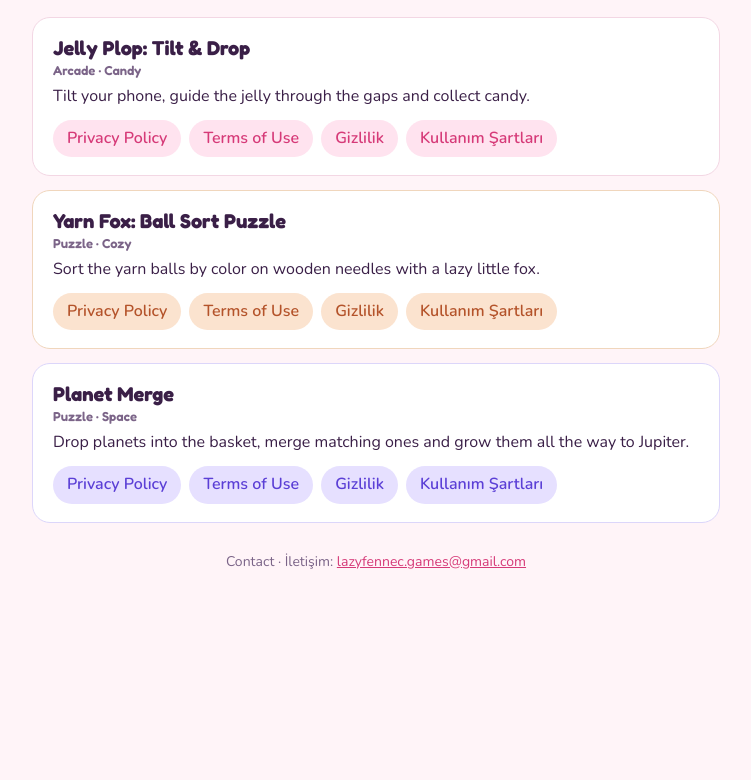
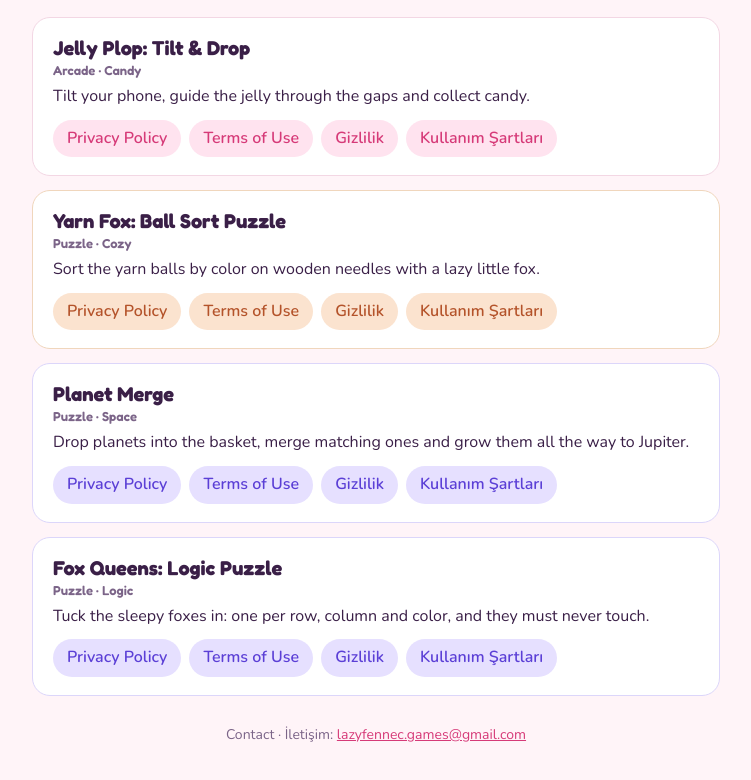
Before and after one commit to lazyfennecgames/lazyfennecgames.github.io, a plain HTML site: page index.html in a window 1280 px wide. Shown: the part 150-930 px from the top of the page, without its empty margins (264-1015 px from the left). Before the commit the page ends 800 px from the top, so only its background shows below. Drawn offline with nearby package versions, Linux system fonts and the light colour scheme.

Commit message:
Add new game cards and links in index.html

```diff
--- a/index.html
+++ b/index.html
@@ -45,5 +45,7 @@ body.space .wrap{background:radial-gradient(circle at 85% 0,rgba(164,140,255,.18
 <div class="card yarn"><b>Yarn Fox: Ball Sort Puzzle</b><span class="tag">Puzzle · Cozy</span>Sort the yarn balls by color on wooden needles with a lazy little fox.
 <div class="links"><a href="yarnfox/privacy.html">Privacy Policy</a><a href="yarnfox/terms.html">Terms of Use</a><a href="yarnfox/privacy.html?lang=tr">Gizlilik</a><a href="yarnfox/terms.html?lang=tr">Kullanım Şartları</a></div></div>
 <div class="card space"><b>Planet Merge</b><span class="tag">Puzzle · Space</span>Drop planets into the basket, merge matching ones and grow them all the way to Jupiter.
-<div class="links"><a href="planetmerge/privacy.html">Privacy Policy</a><a href="planetmerge/terms.html">Terms of Use</a><a href="planetmerge/privacy.html?lang=tr">Gizlilik</a><a href="planetmerge/terms.html?lang=tr">Kullanım Şartları</a></div></div></div>
+<div class="links"><a href="planetmerge/privacy.html">Privacy Policy</a><a href="planetmerge/terms.html">Terms of Use</a><a href="planetmerge/privacy.html?lang=tr">Gizlilik</a><a href="planetmerge/terms.html?lang=tr">Kullanım Şartları</a></div></div>
+<div class="card space"><b>Fox Queens: Logic Puzzle</b><span class="tag">Puzzle · Logic</span>Tuck the sleepy foxes in: one per row, column and color, and they must never touch.
+<div class="links"><a href="foxqueens/privacy.html">Privacy Policy</a><a href="foxqueens/terms.html">Terms of Use</a><a href="foxqueens/privacy.html?lang=tr">Gizlilik</a><a href="foxqueens/terms.html?lang=tr">Kullanım Şartları</a></div></div></div>
 <footer>Contact · İletişim: <a href="mailto:lazyfennec.games@gmail.com">lazyfennec.games@gmail.com</a></footer></div></body></html>
```
